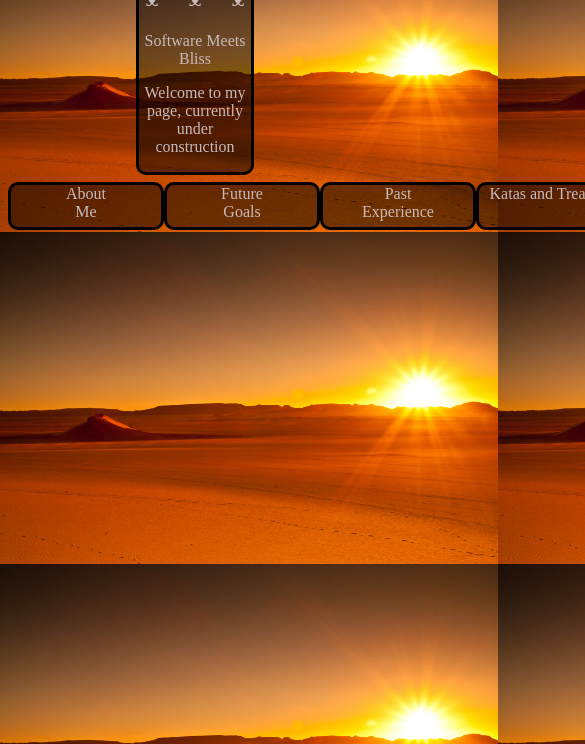
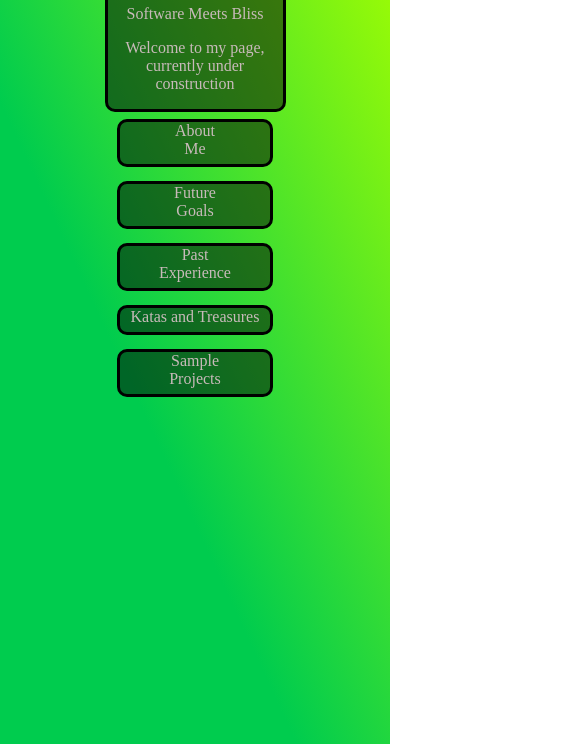
Before and after one commit to ojadan197/ojadan197.github.io, a website: page index.html in a window 390 px wide. Shown: the part 100-844 px from the top of the page, 585 px wide, since content can reach past the window. Drawn offline with Linux system fonts and the light colour scheme; a web font is replaced by a local one.

Commit message:
New mobile friendly layout

```diff
--- a/css/stylesheet.css
+++ b/css/stylesheet.css
@@ -13,7 +13,11 @@
 
 .classy {
   justify-content: center;
-  background-image: url("images/Sahara2.jpg");
+  /* background-image: url("images/Sahara2.jpg"); */
+  background: linear-gradient(to bottom left, #a6ff00 0%, #00cc4e 62%);
+  background-repeat: no-repeat;
+  background-attachment: fixed;
+  background-size: 1wv 1vh;
   background-size: cover, contain;
   color: rgb(200, 186, 186);
 }
@@ -34,10 +38,11 @@
     margin-top: 2%;
     /* justify-content: center; */
     display: grid;
-    grid-template-columns: auto auto auto auto auto;
+    grid-template-columns:
+    "auto auto auto auto auto auto auto";
     /* max-width: 100%; */
-    /* grid-column-gap: 50px; */
-    /* grid-row-gap: 50px; */
+    grid-column-gap: 50px;
+    grid-row-gap: 20px;
     /* grid-gap: 50px 100px; */
 }
 
@@ -49,7 +54,8 @@
     border-radius: 10px;
     border-color: black;
     background-color: rgba(0, 0, 0, .5);
-    width: 30%;
+    min-width: 175px;
+    width: 10vw;
     height: 100%;
 
 }
@@ -72,6 +78,6 @@
 .tab-container__colorized:hover{
     color: black ;
     box-shadow: 0px 0px 4px 4px  rgba(255, 225, 54, 0.1);
-    background-color: rgba(255, 217, 0, 0.5);
+    background-color: rgba(255, 217, 0, 0.75);
     text-shadow: 2px 2px rgba(0, 0, 0, .25);
 }
```
